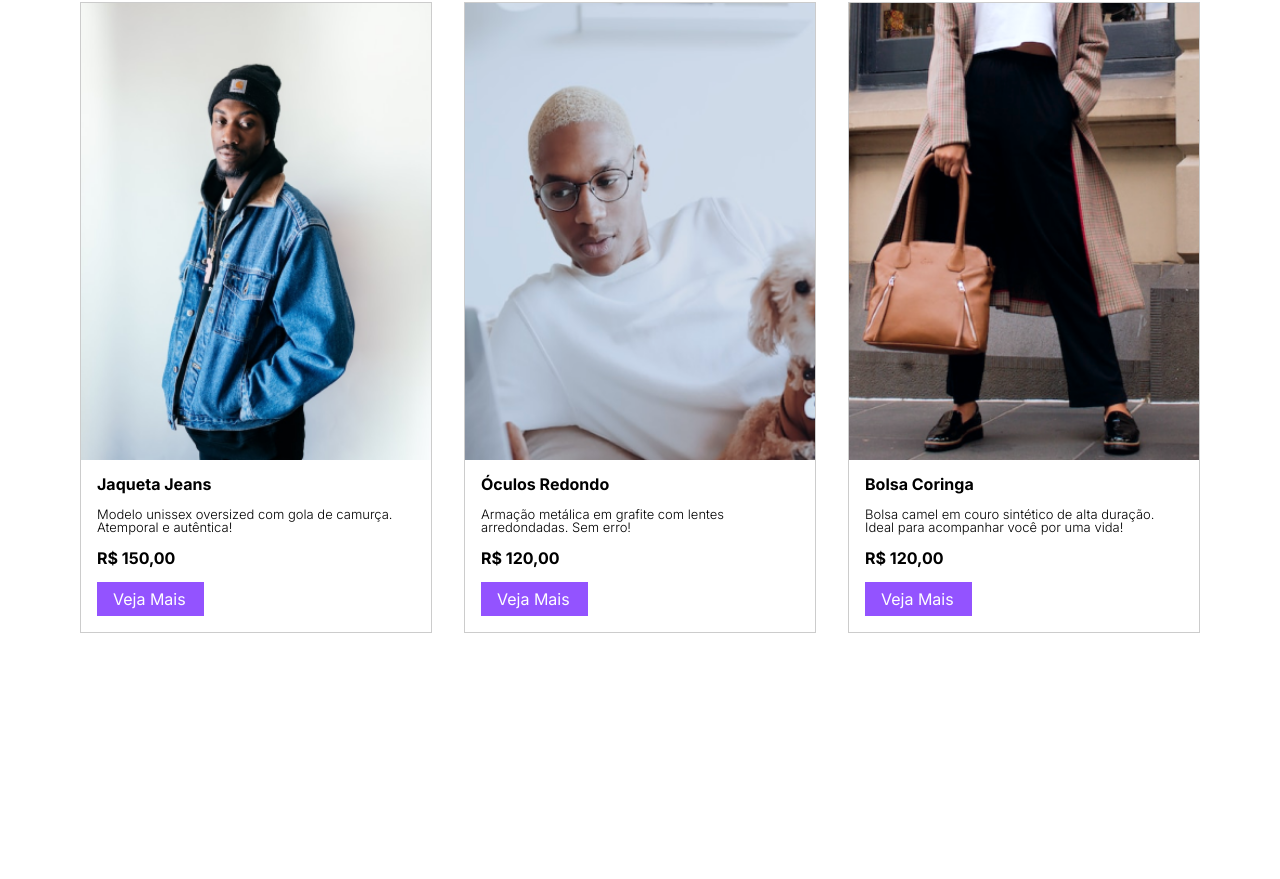
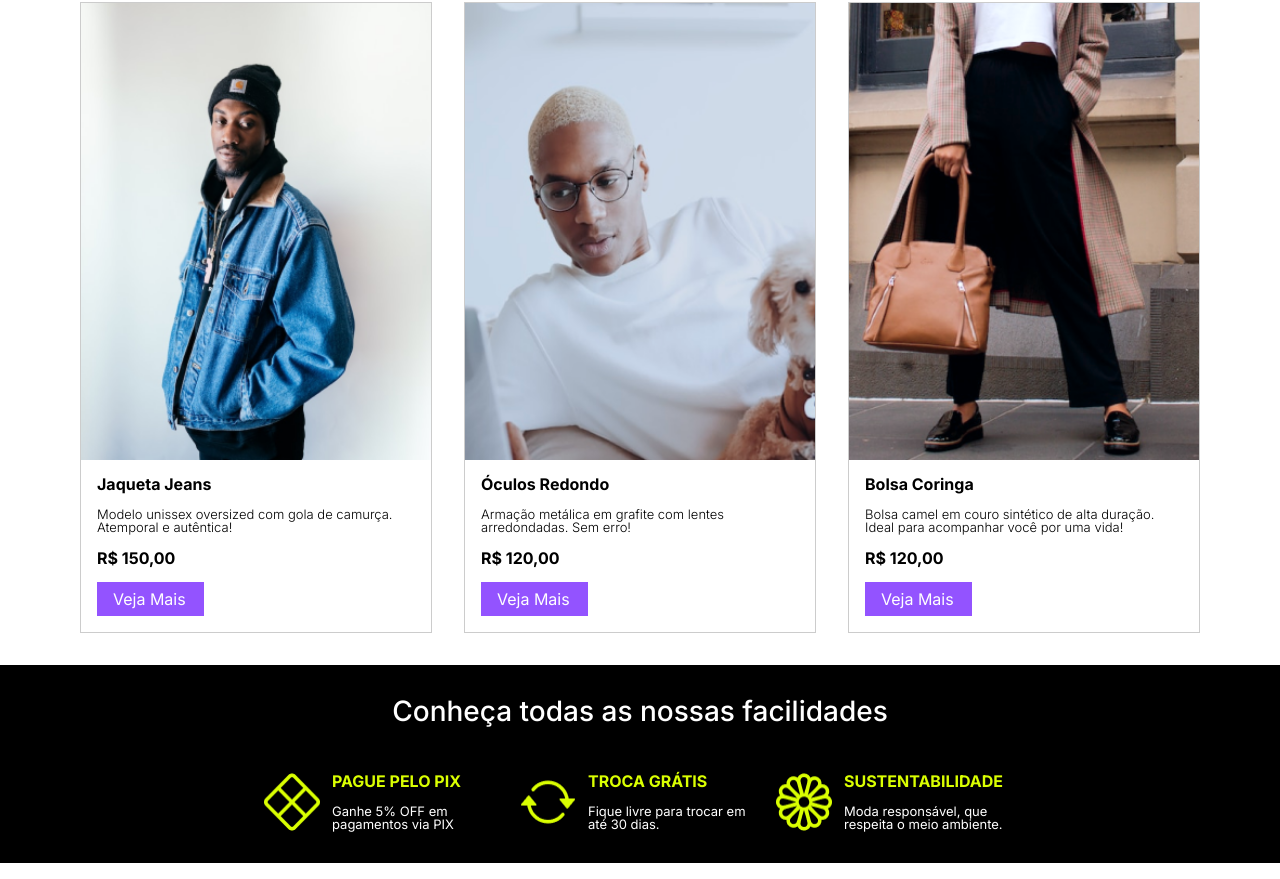
Before and after one commit to maleixorm/loja-meteora, a plain HTML site: page index.html in a window 1280 px wide. Shown: the part 5306-6185 px from the top of the page. Before the commit the page ends 5955 px from the top, so only its background shows below. Drawn offline with Linux system fonts and the light colour scheme.

Commit message:
Criando a seção facilidades

```diff
--- a/css/padrao.css
+++ b/css/padrao.css
@@ -3,6 +3,7 @@
 @import url("secaoBanner.css");
 @import url("secaoCategoria.css");
 @import url("secaoProdutos.css");
+@import url("secaoFacilidades.css");
 
 :root {
     --font-primary: 'Inter', sans-serif;
@@ -22,12 +23,14 @@ body {
 
 h3 {
     font-size: 28px;
-    font-family: var(--font-primary);
     font-weight: 500;
 }
 
 h5 {
     font-size: 16px;
-    font-family: var(--font-primary);
     font-weight: 700;
 }
+
+p {
+    font-size: 13px;
+}
--- /dev/null
+++ b/css/secaoFacilidades.css
@@ -0,0 +1,34 @@
+.facilidades {
+    background-color: var(--palet-primary-black);
+    margin: 16px auto;
+    padding: 32px auto;
+}
+
+.facilidades__titulo {
+    padding: 32px 0 32px 0;
+    color: var(--palet-primary-white);
+    text-align: center;
+}
+
+.facilidades__container {
+    display: flex;
+    justify-content: center;
+    flex-wrap: wrap;
+    gap: 16px;
+}
+
+.facilidades__card {
+    display: flex;
+    gap: 12px;
+    max-width: 240px;
+    padding: 16px 0 32px 0;
+}
+
+.facilidades__card-titulo {
+    color: var(--palet-primary-yellow);
+    margin-bottom: 16px;
+}
+
+.facilidades__card-descricao {
+    color: var(--palet-primary-white);
+}
--- a/index.html
+++ b/index.html
@@ -148,6 +148,32 @@
                 </div>
             </div>
         </section>
+        <section class="facilidades">
+            <h3 class="facilidades__titulo">Conheça todas as nossas facilidades</h3>
+            <div class="facilidades__container">
+                <div class="facilidades__card">
+                    <img src="./images/Mobile/Icones/x-diamond.png" alt="" class="facilidades__card-imagem">
+                    <div class="facilidades__card-textos">
+                        <h5 class="facilidades__card-titulo">PAGUE PELO PIX</h5>
+                        <p class="facilidades__card-descricao">Ganhe 5% OFF em pagamentos via PIX</p>
+                    </div>
+                </div>
+                <div class="facilidades__card">
+                    <img src="./images/Mobile/Icones/arrow-repeat.png" alt="" class="facilidades__card-imagem">
+                    <div class="facilidades__card-textos">
+                        <h5 class="facilidades__card-titulo">TROCA GRÁTIS</h5>
+                        <p class="facilidades__card-descricao">Fique livre para trocar em até 30 dias.</p>
+                    </div>
+                </div>
+                <div class="facilidades__card">
+                    <img src="./images/Mobile/Icones/flower1.png" alt="" class="facilidades__card-imagem">
+                    <div class="facilidades__card-textos">
+                        <h5 class="facilidades__card-titulo">SUSTENTABILIDADE</h5>
+                        <p class="facilidades__card-descricao">Moda responsável, que respeita o meio ambiente.</p>
+                    </div>
+                </div>
+            </div>
+        </section>
     </main>
     <footer></footer>
 </body>
```
